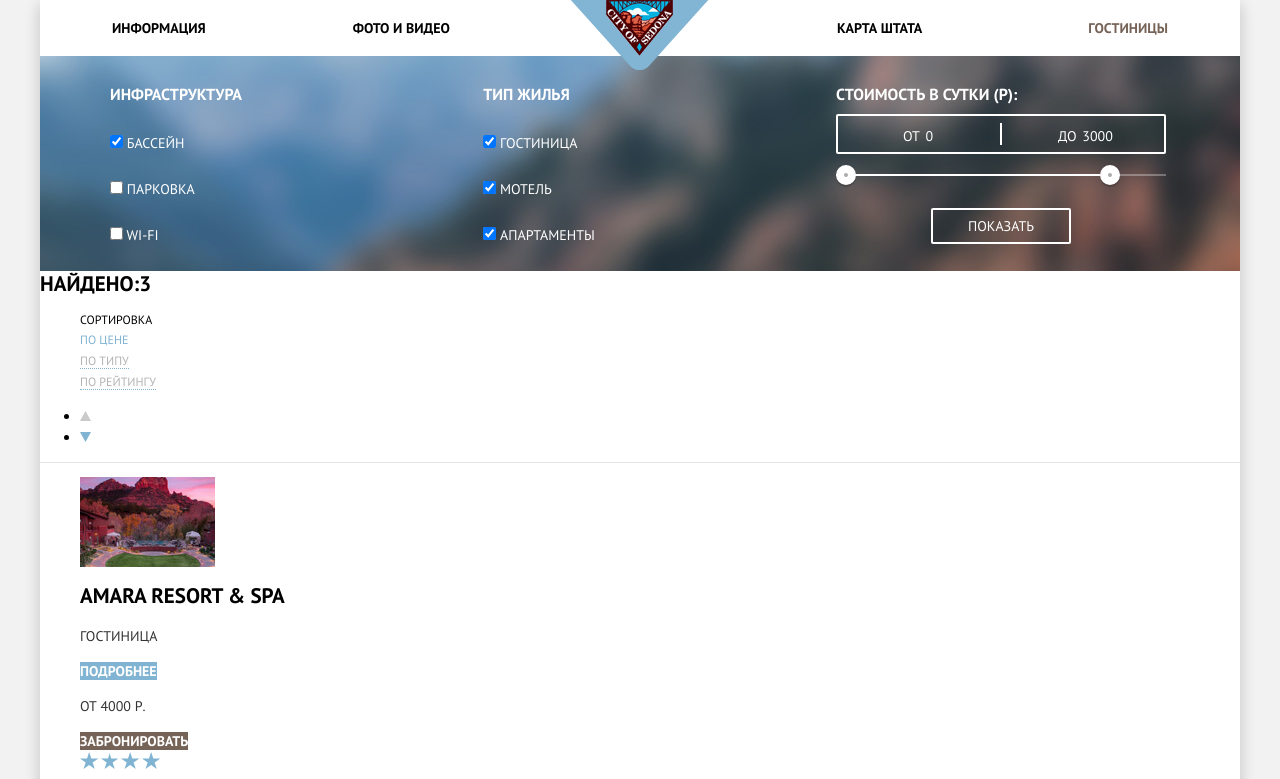
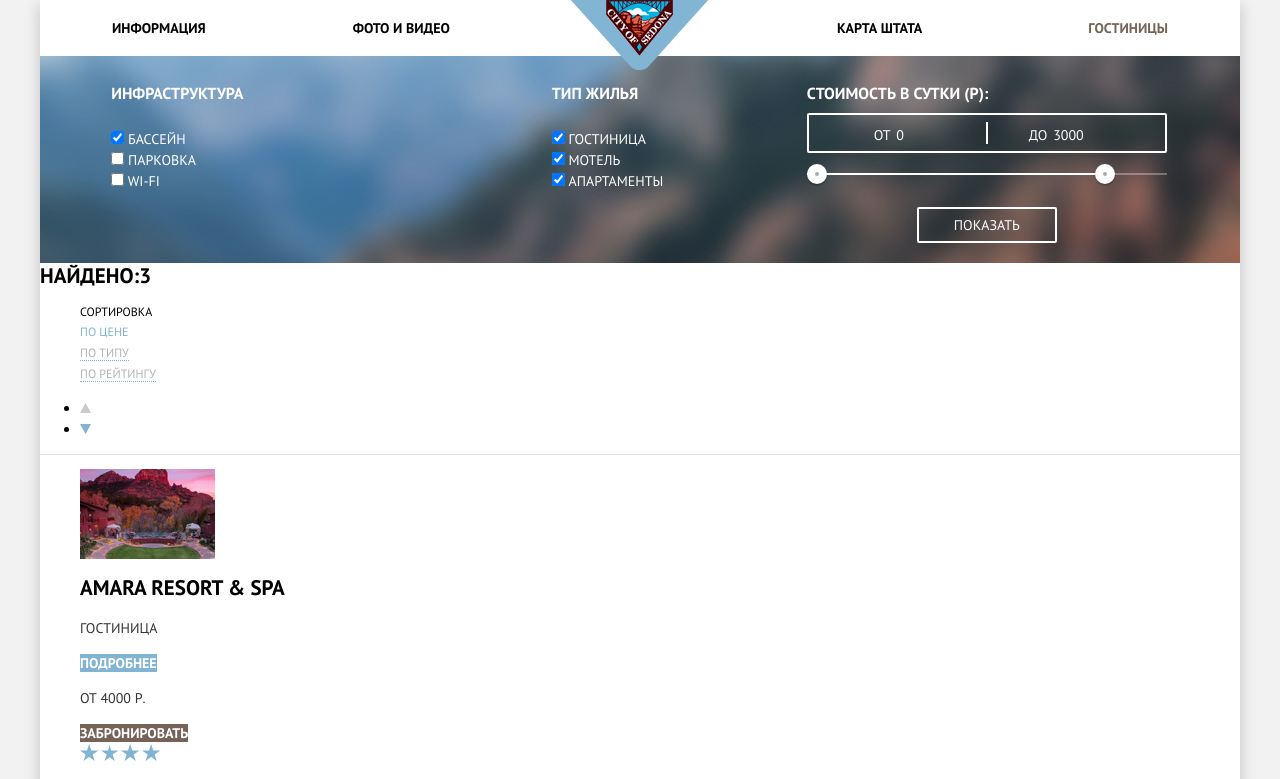
Before and after one commit to lerkot/556495-sedona, a plain HTML site: page inner.html in a window 1280 px wide. Shown: the top 779 px of the page. Drawn offline with Linux system fonts and the light colour scheme.

Commit message:
Расстояния между колонками в %

```diff
--- a/css/styles.css
+++ b/css/styles.css
@@ -906,38 +906,36 @@ body.inner-page {
 .container .filter-background {
 	width: 100%;
 	background-image: url("../img/inner-background-2.jpg");
-	background-size: 100% cover;
+	background-size: 100%, cover;
 	background-position: center;
 	background-repeat: no-repeat;
 	background-color: #536677;
 }
 
-.filter-background .filter-facilities {
-	padding-left: 70px;
-}
+
 
 .filter-background .filter-list {
+	padding: 0;
 	margin: 0;
-	padding: 0;
 	list-style: none;
-	line-height: 21px;
 }
 
 .filter {
 	display: flex;
 	flex-wrap: wrap;
 	justify-content: space-between;
+	padding-bottom: 20px;
 }
 
 
 .legend {
-	padding-bottom: 28px;
-	padding-top: 28px;
-	margin: 0;
+	padding-top: 27px;
+	padding-bottom: 25px;
 	font-size: 16px;
 	line-height: 21px;
 	font-weight: 700;
 	color: #ffffff;
+	margin-right: 0;
 }
 
 
@@ -949,14 +947,22 @@ body.inner-page {
 	color: #fff;
 }
 
-.filter-background .filter-list-items {
-	margin-bottom: 25px;
+.filter-background .filter-facilities {
+	width: 22.75%;
+	padding-left: 5.94%;
+	padding-right: 0;
+	margin-right: 0;
 }
 
+.filter-background .filter-list-items {}
+
+.filter-type {
+	margin-left: 2%;
+}
 
 .filter-range {
-	width: 330px;
-	padding-right: 74px;
+	width: 30%;
+	padding-right: 6.10%;
 	color: #ffffff;
 	text-transform: uppercase;
 	border: none;
@@ -964,8 +970,8 @@ body.inner-page {
 
 .filter-range-title {
 	margin-bottom: 9px;
-	padding-top: 28px;
-	font-weight: 600;
+	padding-top: 27px;
+	font-weight: 700;
 	font-size: 16px;
 	line-height: 21px;
 }
```
